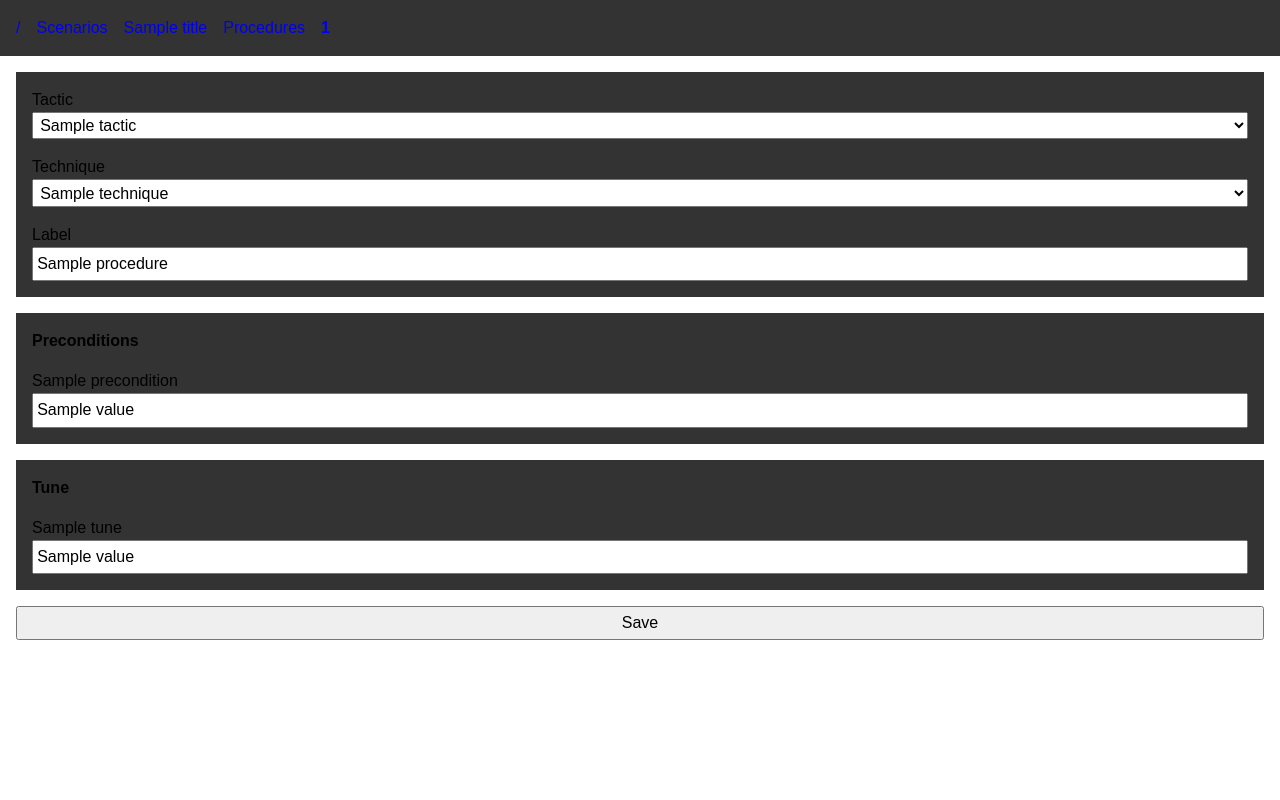
After one commit to adamkowalskisimspace/scenario_designer, a Python web app: template templates/scenarios/scenario_name/procedures/procedure_index.html in a window 1280 px wide. The commit adds this page. Run offline with Jinja, Linux system fonts and the light colour scheme; the template is opened without the code that fills it: most values are stand-ins (such as "Sample title", 1, 10 or a date in 2020).

Commit message:
tune commands on procedure detail view

```diff
--- a/app.py
+++ b/app.py
@@ -9,7 +9,6 @@ from routes import scenarios
 from routes.scenarios import scenario_name
 from routes.scenarios.scenario_name import meta_data, procedures
 from routes.scenarios.scenario_name.procedures import procedure_index
-from routes.scenarios.scenario_name.procedures.procedure_index import preconditions
 
 
 app = Litestar(
@@ -20,7 +19,6 @@ app = Litestar(
         meta_data.get_handler,
         procedures.get_handler,
         procedure_index.get_handler,
-        preconditions.get_handler,
     ],
     template_config=TemplateConfig(
         directory=Path("templates"),
--- a/static/styles.css
+++ b/static/styles.css
@@ -75,3 +75,7 @@ ol {
 .margin {
   margin: 1rem;
 }
+
+.no-border {
+  border: none;
+}
--- /dev/null
+++ b/templates/scenarios/scenario_name/procedures/procedure_index.html
@@ -0,0 +1,63 @@
+<html>
+  <head>
+    <title>Scenario Designer</title>
+    <link rel="stylesheet" href="/static/styles.css" />
+  </head>
+
+  <body>
+    <nav class="bg-gray padding flex gap">
+      <a href="/">/</a>
+      <a href="/scenarios">Scenarios</a>
+      <a href="/scenarios/{{name}}">{{title}}</a>
+      <a href="/scenarios/{{name}}/procedures">Procedures</a>
+      <a href="/scenarios/{{name}}/procedures/{{index}}"><b>{{index}}</b></a>
+    </nav>
+    <main class="padding">
+      <form class="flex column gap">
+        <fieldset class="flex column bg-gray gap padding no-border">
+          <section class="flex column">
+            <label for="tactic">Tactic</label>
+            <select name="tactic">
+              <option>{{procedure.tactic}}</option>
+            </select>
+          </section>
+          <section class="flex column">
+            <label for="technique">Technique</label>
+            <select name="technique">
+              <option>{{procedure.technique}}</option>
+            </select>
+          </section>
+          <section class="flex column">
+            <label for="label">Label</label>
+            <input name="label" value="{{procedure.label}}" />
+          </section>
+        </fieldset>
+
+        <fieldset class="flex column bg-gray gap padding no-border">
+          <b>Preconditions</b>
+          {% for name, value in procedure.preconditions.items() %}
+          <section class="flex column">
+            <label for="{{name}}">{{name}}</label>
+            <input name="{{name}}" value="{{value}}" />
+          </section>
+          {% endfor %}
+        </fieldset>
+
+        <fieldset class="flex column bg-gray gap padding no-border">
+          <b>Tune</b>
+          {% for name, value in procedure.tune.items() %}
+          <section class="flex column">
+            <label for="{{name}}">{{name}}</label>
+            {% if name == "command" %}
+            <textarea name="{{name}}">{{value}}</textarea>
+            {% else %}
+            <input name="{{name}}" value="{{value}}" />
+            {% endif %}
+          </section>
+          {% endfor %}
+        </fieldset>
+        <button>Save</button>
+      </form>
+    </main>
+  </body>
+</html>
```
Also changed, not shown: routes/scenarios/scenario_name/procedures/procedure_index.py (renamed from routes/scenarios/scenario_name/procedures/procedure_index/preconditions.py, +8 -3 lines), routes/scenarios/scenario_name/procedures/procedure_index/__init__.py (deleted, +0 -19 lines), templates/scenarios/scenario_name/procedures/procedure_index/index.html (deleted, +0 -38 lines), templates/scenarios/scenario_name/procedures/procedure_index/preconditions.html (deleted, +0 -30 lines).
